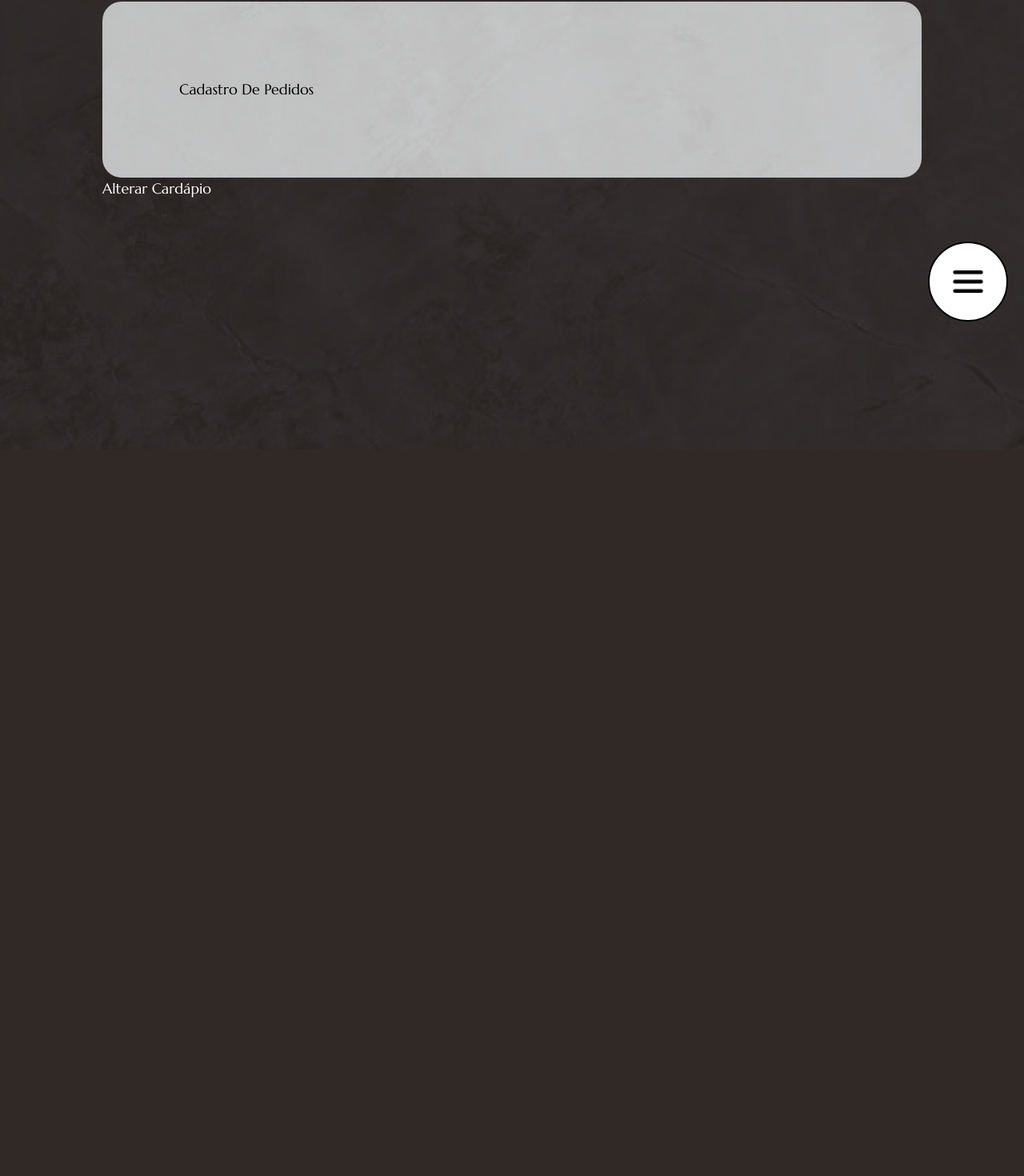
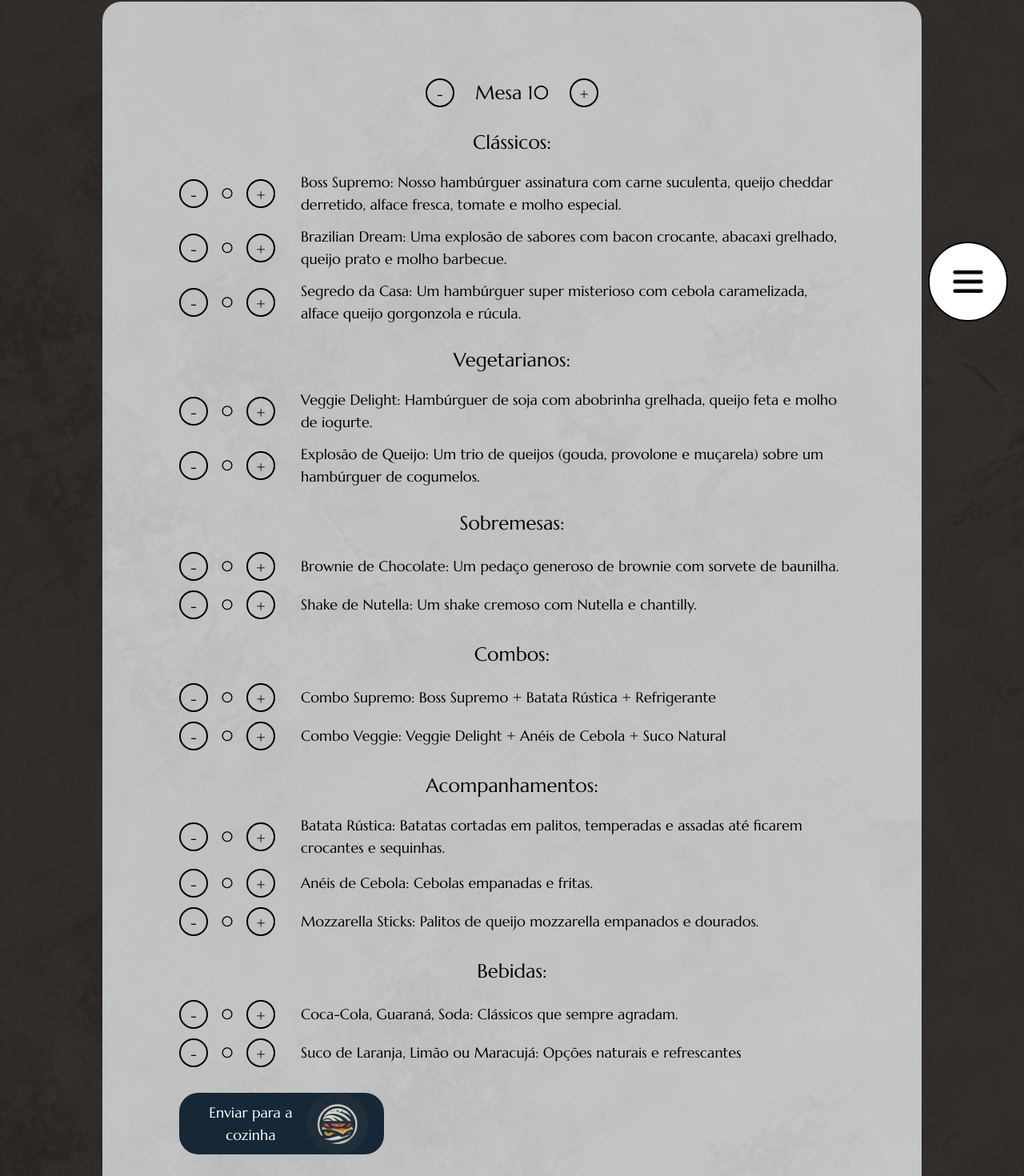
Before and after one commit to PedroMarineli/bb_front-end, a React (Vite) app: page /bb-cadastro-pedidos in a window 1280 px wide. Shown: the part 238-1708 px from the top of the page at 80% size. Before the commit the page ends 800 px from the top, so only its background shows below. Built offline with nearby package versions, Linux system fonts and the light colour scheme.

Commit message:
changing Windows and UserScreen

```diff
--- a/src/App.tsx
+++ b/src/App.tsx
@@ -8,6 +8,7 @@ import AlterarCardapio from './pages/AlterarCardapio'
 import Caixa from './pages/Caixa'
 import PaginaPadrao from './components/PaginaPadrao'
 import { RecoilRoot } from 'recoil'
+import Usuarios from './pages/Usuarios'
 
 function App() {
   return (
@@ -22,6 +23,7 @@ function App() {
             <Route path='/bb-cadastro-pedidos' element={<CadastroDePedidos />}/>
             <Route path='/bb-alterar-cardapio' element={<AlterarCardapio />}/>
             <Route path='/bb-caixa' element={<Caixa />}/>
+            <Route path='/bb-usuarios' element={<Usuarios />}/>
           </Route>
         </Routes>
       </Router>
--- a/src/components/Botao/index.tsx
+++ b/src/components/Botao/index.tsx
@@ -6,9 +6,11 @@ interface Props {
 
 const Botao = ({ children }: Props) => {
     return (
-        <div className="flex w-64 bg-seaBlue text-white items-center justify-between px-5 rounded-3xl">
+        <div className="flex w-64 bg-seaBlue text-white items-center justify-between px-5 rounded-3xl text-center">
             {children}
-            <img src={Logo} alt="Logo BB" />
+            <div className="w-18 h-18">
+                <img src={Logo} alt="Logo BB"/>
+            </div>
         </div>
     )
 }
--- /dev/null
+++ b/src/components/CadastraUsuario/index.tsx
@@ -0,0 +1,45 @@
+import { useState } from "react";
+import { IUsuario } from "../../types/IUsuario";
+import Botao from "../Botao";
+import Janela from "../Janela";
+
+interface Props {
+    setUsuarios: React.Dispatch<React.SetStateAction<IUsuario[]>>
+}
+
+const CadastraUsuario = ({setUsuarios}: Props) => {
+    const [id, setId] = useState("")
+    const [senha, setSenha] = useState("")
+    const [hierarquia, setHierarquia] = useState("")
+    function adicionarUsuario(evento: React.FormEvent) {
+        evento.preventDefault()
+        setUsuarios(usuariosAntigos => [
+            ...usuariosAntigos,
+            {
+                id,
+                senha,
+                hierarquia
+            }
+        ])
+    }
+
+    return(
+        <Janela titulo="Cadastrar" conteudo={
+            <form className="grid justify-items-center" onSubmit={adicionarUsuario}>
+                <div className="grid gap-8 my-12">
+                    <input required type="text" placeholder="Id" className="input" id="id" onChange={(e) => setId(e.target.value)}/>
+                    <input required type="text" placeholder="Senha" className="input" id="senha" onChange={(e) => setSenha(e.target.value)}/>
+                    <select className="input" onChange={(e) => setHierarquia(e.target.value)}>
+                        <option value="Funcionário">Funcionário</option>
+                        <option value="Administrador">Administrador</option>
+                    </select>
+                </div>
+                <button type="submit">
+                    <Botao children="Cadastrar"/>
+                </button>
+            </form>
+        }/>
+    )
+}
+
+export default CadastraUsuario;
--- /dev/null
+++ b/src/components/Janela/index.tsx
@@ -0,0 +1,30 @@
+import { useSetRecoilState } from "recoil";
+import { menuState } from "../../state/atom";
+
+interface JanelaProps {
+  titulo: string;
+  conteudo: React.ReactNode;
+}
+
+const Janela: React.FC<JanelaProps> = ({ titulo, conteudo }) => {
+    const aberto = useSetRecoilState(menuState)
+    const alterarStatus = () => {
+        aberto(false)
+    }
+
+  return (
+    <div className="grid justify-items-center">
+        <div className="overlay"/>
+        <div className="janela">
+            <div className="flex justify-between items-center">
+                <div></div>
+                <h3 className="tituloJanela text-center">{titulo}</h3>
+                <img src="/icons/fechar.png" alt="Fechar" className="h-6 w-6 hover:cursor-pointer" onClick={alterarStatus}/>
+            </div>
+            {conteudo}
+        </div>
+    </div>
+  );
+};
+
+export default Janela;
--- a/src/components/LoginSistema/index.tsx
+++ b/src/components/LoginSistema/index.tsx
@@ -3,6 +3,7 @@ import Botao from "../Botao";
 import { menuState } from "../../state/atom";
 import { useState } from "react";
 import { useNavigate } from "react-router-dom";
+import Janela from "../Janela";
 
 const LoginSistema = () => {
     const navigate = useNavigate();
@@ -32,14 +33,7 @@ const LoginSistema = () => {
     }
 
     return(
-        <div className="grid justify-items-center">
-            <div className="overlay"/>
-            <div className="janela">
-                <div className="flex justify-between items-center">
-                    <div></div>
-                    <h3 className="tituloJanela text-center">Login</h3>
-                    <img src="/icons/fechar.png" alt="Fechar" className="h-6 w-6 hover:cursor-pointer" onClick={alterarStatus}/>
-                </div>
+        <Janela titulo="Login" conteudo={
             <form className="grid justify-items-center" onSubmit={validarLogin}>
                 <div className="grid gap-8 my-12">
                     <input required type="text" placeholder="Id" className="input" id="id" onChange={(e) => setId(e.target.value)}/>
@@ -49,8 +43,7 @@ const LoginSistema = () => {
                     <Botao children="Entrar"/>
                 </button>
             </form>
-            </div>
-        </div>
+        }/>
     )
 }
 
--- a/src/json/paginas.json
+++ b/src/json/paginas.json
@@ -23,5 +23,10 @@
         "nome": "Relatórios",
         "icon": "/icons/relatorios.png",
         "link": "/bb-relatorios"
+    },
+    {
+        "nome": "Usuários",
+        "icon": "/icons/userIcon.png",
+        "link": "/bb-usuarios"
     }
 ]
--- a/src/pages/CadastroDePedidos/index.tsx
+++ b/src/pages/CadastroDePedidos/index.tsx
@@ -1,12 +1,43 @@
+import { useState } from "react";
 import { Link } from "react-router-dom";
+import cardapio from '../../mocks/cardapio.json';
+import Botao from "../../components/Botao";
 
 const CadastroDePedidos = () => {
+    const [lista, setLista] = useState(cardapio);
+
     return (
         <div>
             <section className="telaBranca">
-                <h1>Cadastro De Pedidos</h1>
+                <div className="flex justify-center">
+                    <button className="p-1 w-9 h-9 border-solid border-2 rounded-full border-black">-</button>
+                    <input type="text" className="bg-transparent w-36 text-center text-2xl" value="Mesa 10"/>
+                    <button className="p-1 w-9 h-9 border-solid border-2 rounded-full border-black">+</button>
+                </div>
+                {lista.map(categoria => (
+                    <div className='grid gap-5'>
+                        <h2 className='text-2xl text-center pt-7'>{categoria.nome}:</h2>
+                        <ul className='grid gap-3'>
+                        {categoria.itens.map((item) => (
+                            <li key={item.nome}>
+                                <div className='flex items-center gap-8'>
+                                    <div className="flex">
+                                        <button className="p-1 w-9 h-9 border-solid border-2 rounded-full border-black">-</button>
+                                        <input type="text" className="bg-transparent w-12 text-center" value="0"/>
+                                        <button className="p-1 w-9 h-9 border-solid border-2 rounded-full border-black">+</button>
+                                    </div>
+                                    <p>{item.nome}: {item.descricao}</p>
+                                </div>
+                            </li>
+                        ))}
+                        </ul>
+                    </div>
+                ))}
+                <div className="pt-8">
+                    <Botao>Enviar para a cozinha</Botao>
+                </div>
             </section>
-            <button>
+            <button className="pt-5">
                 <Link to='/bb-alterar-cardapio'>Alterar Cardápio</Link>
             </button>
         </div>
--- /dev/null
+++ b/src/pages/Usuarios/index.tsx
@@ -0,0 +1,35 @@
+import { useRecoilValue, useSetRecoilState } from "recoil";
+import { menuState } from "../../state/atom";
+import CadastraUsuario from "../../components/CadastraUsuario";
+import { useState } from "react";
+import { IUsuario } from "../../types/IUsuario";
+
+const Usuarios = () => {
+    const aberto = useSetRecoilState(menuState)
+    const alterarStatus = () => {
+        aberto(true)
+    }
+    const fechado = useRecoilValue(menuState)
+
+    const [usuarios, setUsuarios] = useState<IUsuario[] | []>([])
+
+    return(
+        <div>
+            <section className="telaBranca">
+                {usuarios.map(usuario => (
+                    <div className="flex justify-between">
+                        <img src="./icons/userIcon.png" alt="Usuário" className="text-black"/>
+                        <p>{usuario.id}</p>
+                        <p>{usuario.senha}</p>
+                        <p>{usuario.hierarquia}</p>
+                    </div>
+                ))}
+            </section>
+            <button className="pt-5">
+                <button onClick={alterarStatus}>Cadastrar / Alterar</button>
+            </button>
+            { fechado && <CadastraUsuario setUsuarios={setUsuarios}/>}
+        </div>
+    )
+}
+export default Usuarios;
--- /dev/null
+++ b/src/types/IUsuario.ts
@@ -0,0 +1,5 @@
+export interface IUsuario {
+    id: string,
+    senha: string,
+    hierarquia: string
+}
```
Lines whose indentation alone changed are shown as unchanged.
